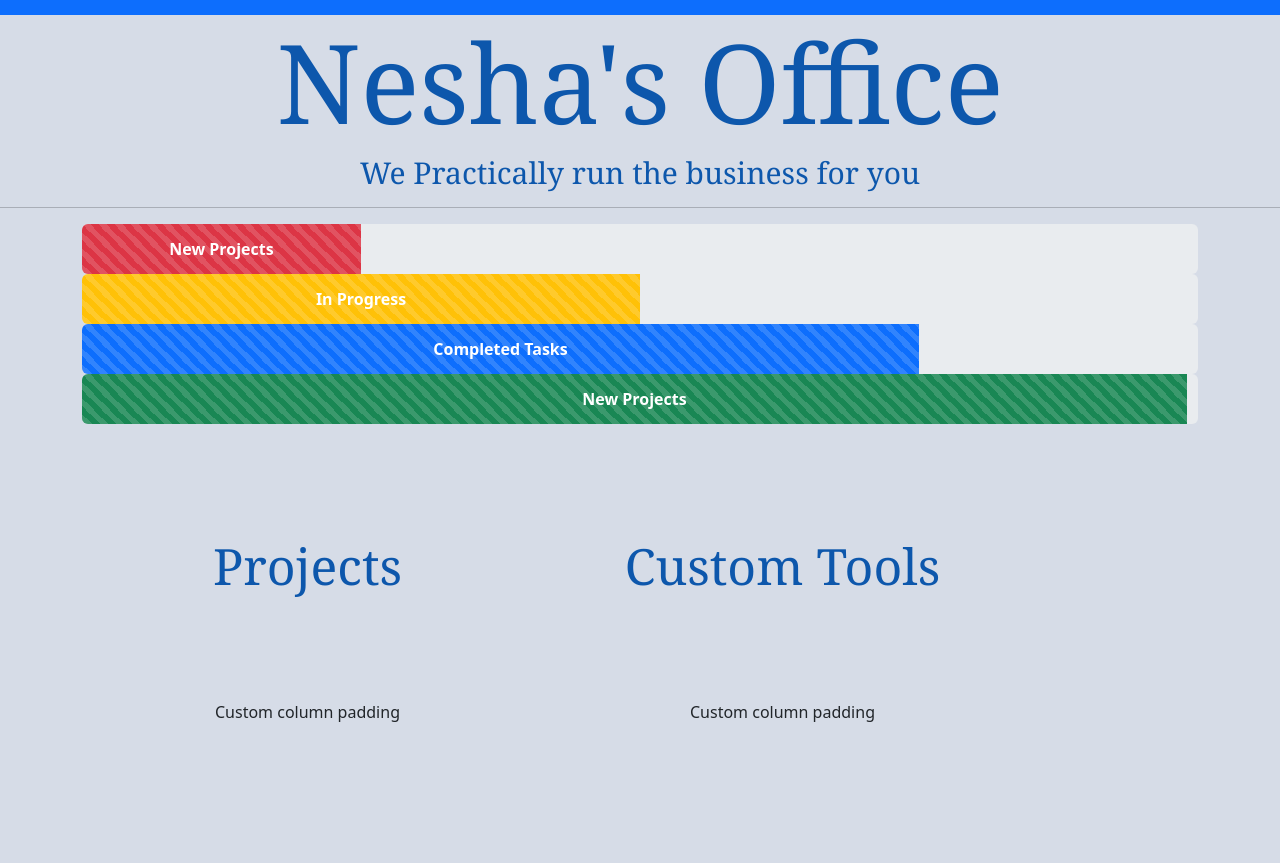
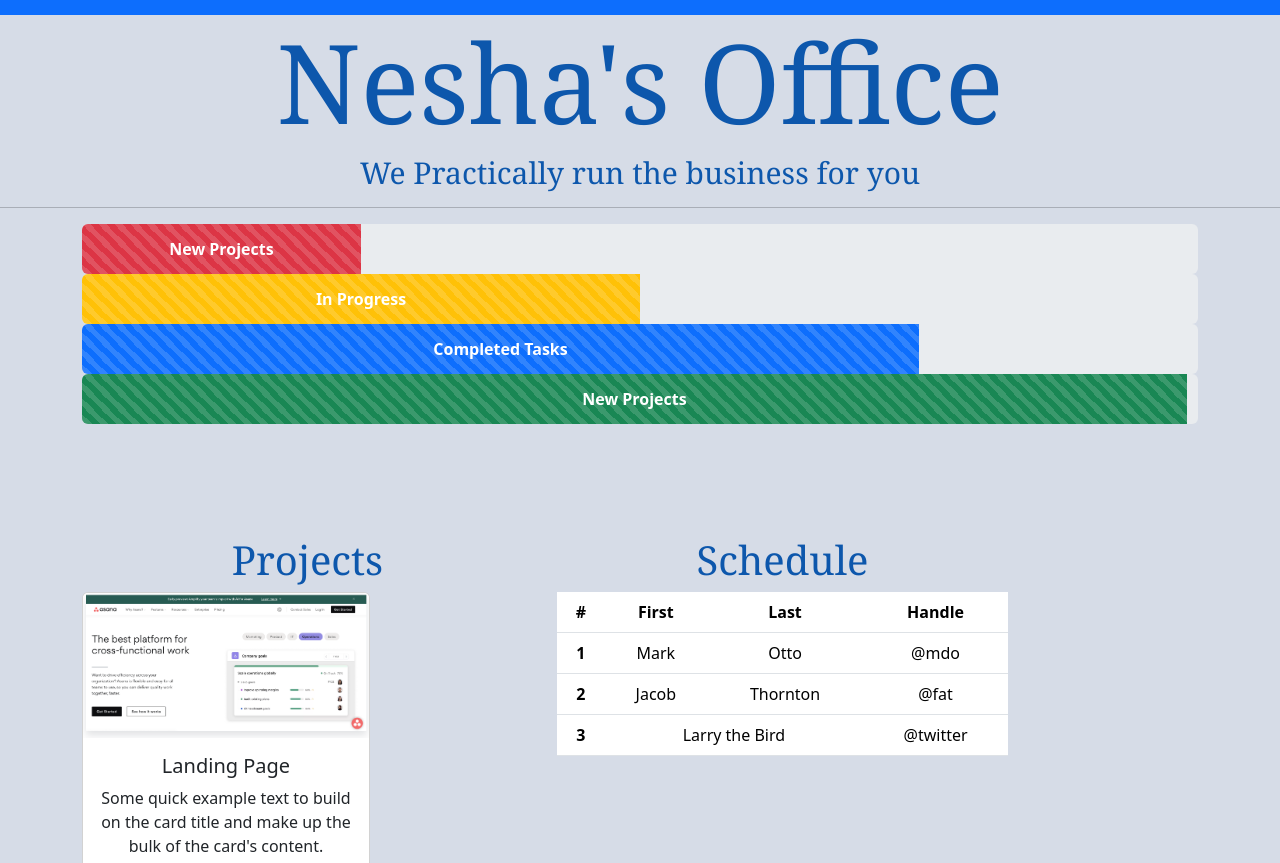
Before and after one commit to asmckeithan/Bootstrap-Project, a plain HTML site: page pages/index.html in a window 1280 px wide. Shown: the part 89-952 px from the top of the page. Before the commit the page ends 877 px from the top, so only its background shows below. Drawn offline with nearby package versions, Linux system fonts and the light colour scheme.

Commit message:
added two container sections

```diff
--- a/pages/index.html
+++ b/pages/index.html
@@ -75,17 +75,57 @@
             <div class="row gy-5">
               <div class="col-5">
                 <div class="p-5"></div>
-                <h1 class="section1">Projects</h1>
+                <h2 class="section1">Projects</h1>
+                    <div class="card" style="width: 18rem;">
+                        <img src="../images/Landing.jpeg" class="card-img-top" alt="...">
+                        <div class="card-body">
+                          <h5 class="card-title">Landing Page</h5>
+                          <p class="card-text">Some quick example text to build on the card title and make up the bulk of the card's content.</p>
+                          <a href="#" class="btn btn-primary">Go somewhere</a>
+                        </div>
+                      </div>
               </div>
               <div class="col-5">
                 <div class="p-5"></div>
-                <h1 class="section2">Custom Tools</h1>
+                <h2 class="section1">Schedule</h1>
+                    <table class="table">
+                        <thead>
+                          <tr>
+                            <th scope="col">#</th>
+                            <th scope="col">First</th>
+                            <th scope="col">Last</th>
+                            <th scope="col">Handle</th>
+                          </tr>
+                        </thead>
+                        <tbody>
+                          <tr>
+                            <th scope="row">1</th>
+                            <td>Mark</td>
+                            <td>Otto</td>
+                            <td>@mdo</td>
+                          </tr>
+                          <tr>
+                            <th scope="row">2</th>
+                            <td>Jacob</td>
+                            <td>Thornton</td>
+                            <td>@fat</td>
+                          </tr>
+                          <tr>
+                            <th scope="row">3</th>
+                            <td colspan="2">Larry the Bird</td>
+                            <td>@twitter</td>
+                          </tr>
+                        </tbody>
+                      </table>
               </div>
               <div class="col-5">
-                <div class="p-5">Custom column padding</div>
+                <div class="p-5"></div>
+                <h2 class="section1">Custom Tools</h1>
               </div>
               <div class="col-5">
-                <div class="p-5">Custom column padding</div>
+                <div class="p-5"></div>
+                <h2 class="section1">Chat Support</h1>
+                    <p>We are here to help!</p>
               </div>
             </div>
           </div>
--- a/style/styles.css
+++ b/style/styles.css
@@ -16,11 +16,11 @@ h2 {
     color: rgb(13, 87, 172);
 }
 .section1 {
-    font-size: 50px;
+    font-size: 40px;
+    /* display: flex; */
+    text-align: center;
 }
-.section2 {
-    font-size: 50px;
-}
+
 .progress-bar {
     border: black;
 }
```
Also changed, not shown: images/Landing.jpeg (added), 1 other file.
